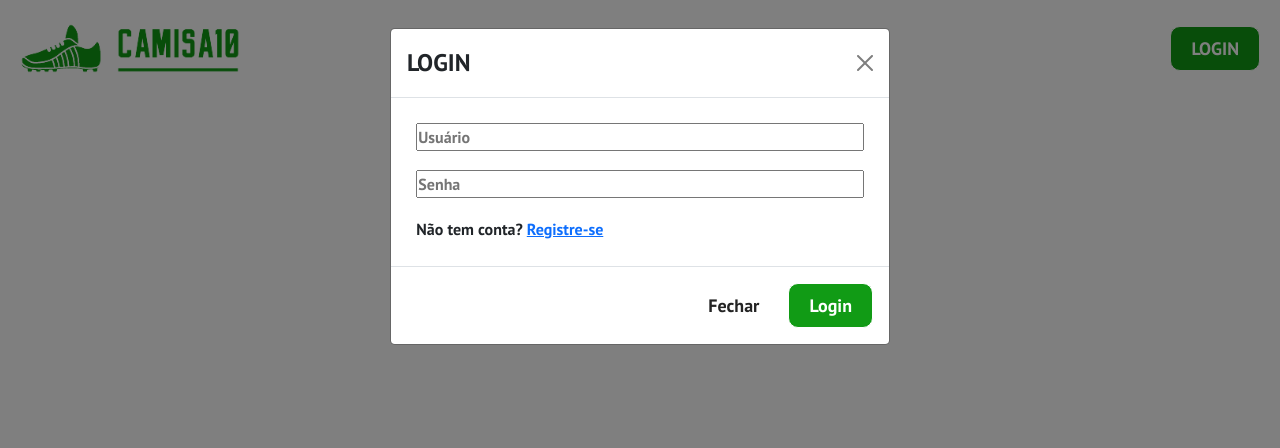
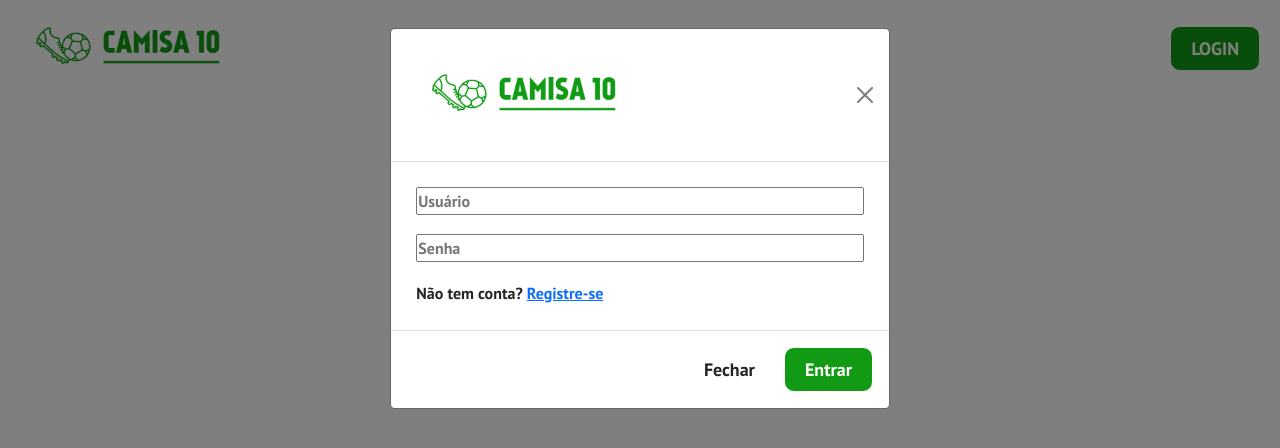
Before and after one commit to josermf2/projeto2-frontend, a React (Create React App) app in the folder camisa10/: page / in a window 1280 px wide. Both pictures are taken after a click on the button "LOGIN". Shown: the top 448 px of the page. Built offline with nearby package versions, Linux system fonts and the light colour scheme; no server answers.

Commit message:
aplica segunda versao botao login

```diff
--- a/camisa10/public/index.html
+++ b/camisa10/public/index.html
@@ -9,13 +9,6 @@
       name="description"
       content="Web site created using create-react-app"
     />
-    <link
-      rel="stylesheet"
-      href="https://cdn.jsdelivr.net/npm/bootstrap@5.1.3/dist/css/bootstrap.min.css"
-      integrity="sha384-1BmE4kWBq78iYhFldvKuhfTAU6auU8tT94WrHftjDbrCEXSU1oBoqyl2QvZ6jIW3"
-      crossorigin="anonymous"
-    />
-
     <link rel="apple-touch-icon" href="%PUBLIC_URL%/logo192.png" />
     <link
       href="https://fonts.googleapis.com/css2?family=PT+Sans:wght@700&display=swap"
@@ -26,6 +19,12 @@
       user's mobile device or desktop. See https://developers.google.com/web/fundamentals/web-app-manifest/
     -->
     <link rel="manifest" href="%PUBLIC_URL%/manifest.json" />
+    <link
+      rel="stylesheet"
+      href="https://cdn.jsdelivr.net/npm/bootstrap@5.1.3/dist/css/bootstrap.min.css"
+      integrity="sha384-1BmE4kWBq78iYhFldvKuhfTAU6auU8tT94WrHftjDbrCEXSU1oBoqyl2QvZ6jIW3"
+      crossorigin="anonymous"
+    />
     <!--
       Notice the use of %PUBLIC_URL% in the tags above.
       It will be replaced with the URL of the `public` folder during the build.
@@ -35,7 +34,7 @@
       work correctly both with client-side routing and a non-root public URL.
       Learn how to configure a non-root public URL by running `npm run build`.
     -->
-    <title>React App</title>
+    <title>Camisa 10</title>
   </head>
   <body>
     <noscript>You need to enable JavaScript to run this app.</noscript>
--- a/camisa10/src/App.js
+++ b/camisa10/src/App.js
@@ -5,6 +5,7 @@ import "./App.css";
 import Home from "./pages/Home/Home";
 import Tournament from "./pages/Tournament/Tournament";
 import Favorites from "./pages/Favorites/Favorites";
+import Cadastro from "./pages/Cadastro/Cadastro";
 
 
 function App() {
@@ -21,6 +22,9 @@ function App() {
           <Route path='/favorites' exact >
             <Favorites />
           </Route>
+          <Route path='/cadastro' exact >
+            <Cadastro />
+          </Route>
         </Switch>
     </>
    );
--- a/camisa10/src/components/Navbar/Navbar.css
+++ b/camisa10/src/components/Navbar/Navbar.css
@@ -43,3 +43,7 @@ img{
 .input{
   margin:2%;
 }
+
+.modal-title{
+  margin-left:2%;
+}
--- a/camisa10/src/components/Navbar/Navbar.js
+++ b/camisa10/src/components/Navbar/Navbar.js
@@ -19,8 +19,9 @@ function Navbar() {
 
   const [show, setShow] = useState(false);
 
+  const handleShow = () => setShow(true);
   const handleClose = () => setShow(false);
-  const handleShow = () => setShow(true);
+
 
   return (
     <>
@@ -36,20 +37,22 @@ function Navbar() {
       </nav>
       <Modal show={show} onHide={handleClose} style={{opacity:1}}>
         <Modal.Header closeButton>
-          <Modal.Title>LOGIN</Modal.Title>
+          <img className="modal-title" src="/img/camisa10Logo.png"/>
         </Modal.Header>
         <Modal.Body>
           <form className="form-login">
             <input className="input" placeholder="Usuário" type="text"></input>
-            <input className="input" placeholder="Senha" type="text"></input>
-            <div className="input">Não tem conta?    <Link>Registre-se</Link></div>
+            <input className="input" placeholder="Senha" type="password"></input>
+            <div className="input">Não tem conta?    <Link to="/cadastro">Registre-se</Link></div>
           </form>
         </Modal.Body>
         <Modal.Footer>
           <Button variant="secondary" onClick={handleClose}>
             Fechar
           </Button>
-          {button && <Button className="navbar-signup" onClick={handleClose} buttonStyle='btn--outline'>Login</Button>}
+          <Link to="/cadastro">
+            {button && <Button onClick={handleClose} className="navbar-signup" buttonStyle='btn--outline'>Entrar</Button>}
+          </Link>
         </Modal.Footer>
       </Modal>
     </>
```
Also changed, not shown: camisa10/public/img/camisa10Logo.png, camisa10/public/img/camisa10Logo1.png (added).
